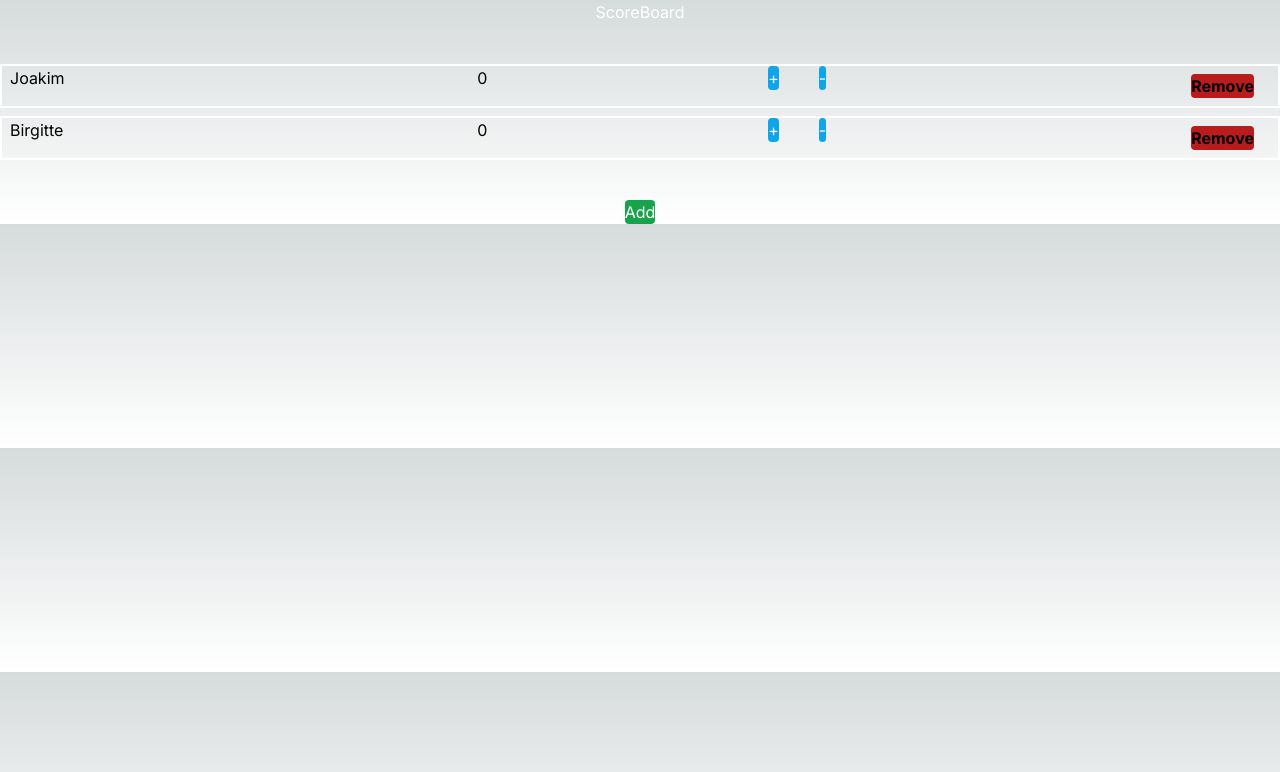
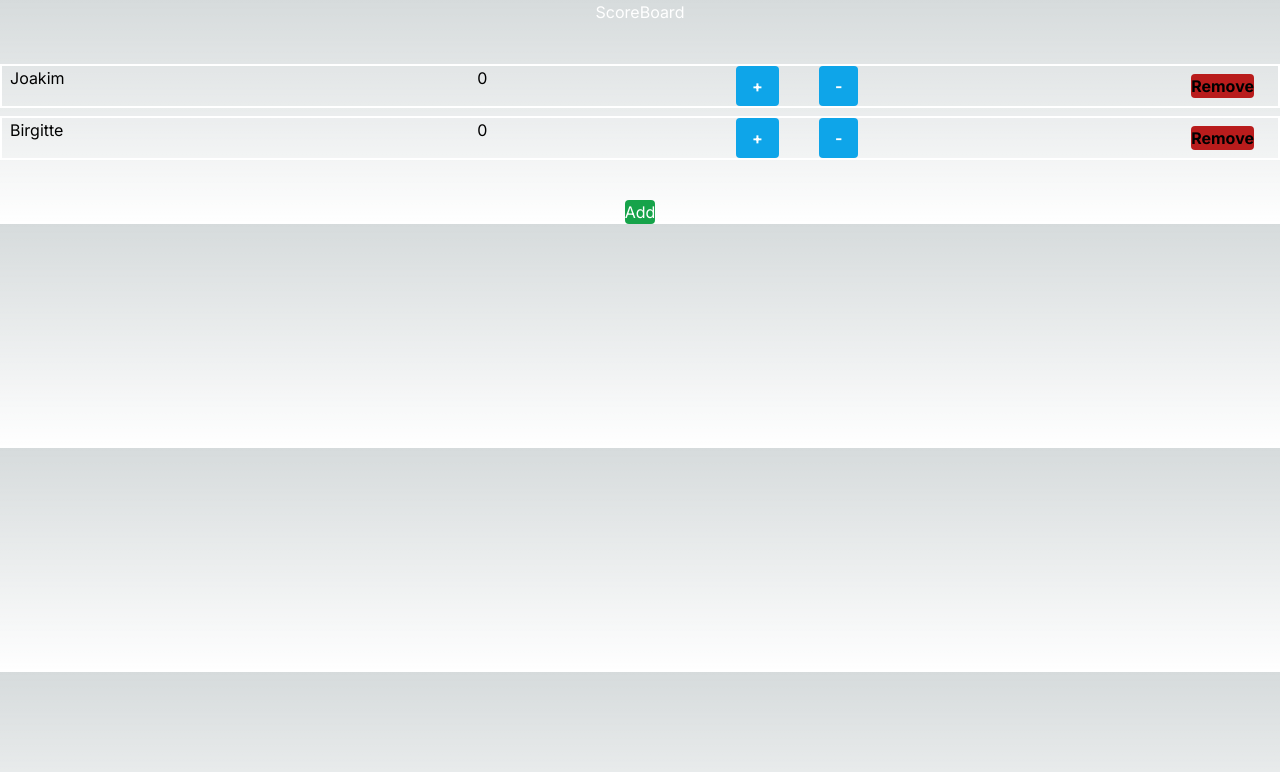
Before and after one commit to MikAoJk/scoreboard, a Next.js app: page / in a window 1280 px wide. Shown: the top 772 px of the page. Built offline with nearby package versions, Linux system fonts and the light colour scheme.

Commit message:
Update ChangePlayerScore.tsx

```diff
--- a/src/components/ChangePlayerScore.tsx
+++ b/src/components/ChangePlayerScore.tsx
@@ -40,9 +40,9 @@ const ChangePlayerScore = (changePlayerScoreProp: ChangePlayerScoreProps) => {
     return (
         <div>
             {!isEditing && <button onClick={startAddEditingHandler} type="button"
-                                   className="cursor-pointer bg-sky-500 text-white rounded mr-4 md:mr-10">+</button>}
+                                   className="cursor-pointer bg-sky-500 text-white rounded mr-4 md:mr-10 font-bold py-2 px-4">+</button>}
             {!isEditing && <button onClick={startSubstractEditingHandler} type="button"
-                                   className="cursor-pointer bg-sky-500 text-white rounded">-</button>}
+                                   className="cursor-pointer bg-sky-500 text-white rounded font-bold py-2 px-4">-</button>}
 
             {isEditing && isAddButtomClicked &&
                 <PlayerScoreModal onSavePlayerScore={saveAddPlayerScoreHandler} onCancel={stopEditingHandler}
```
